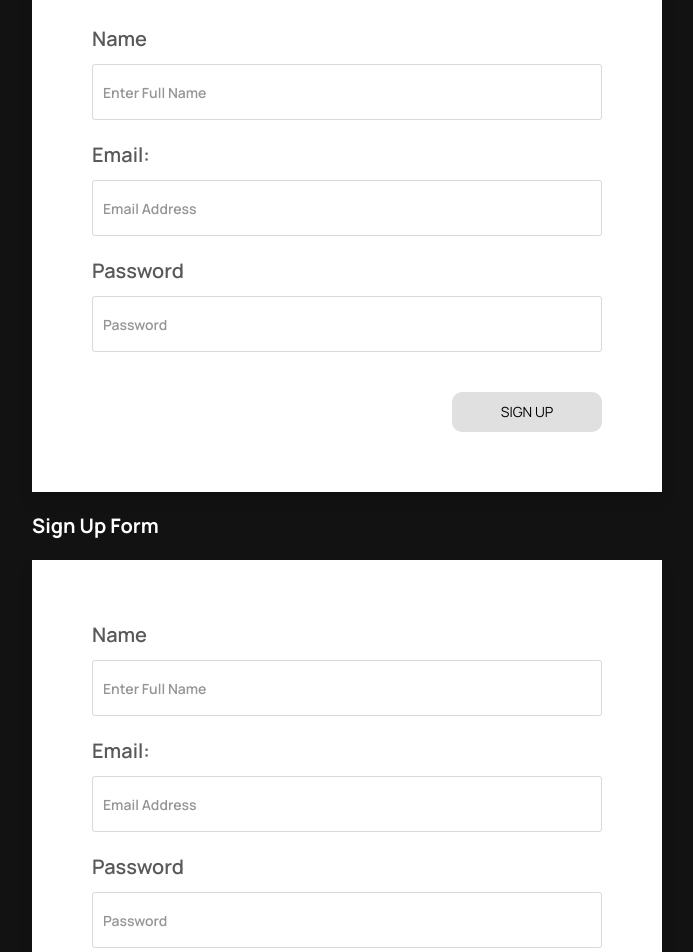
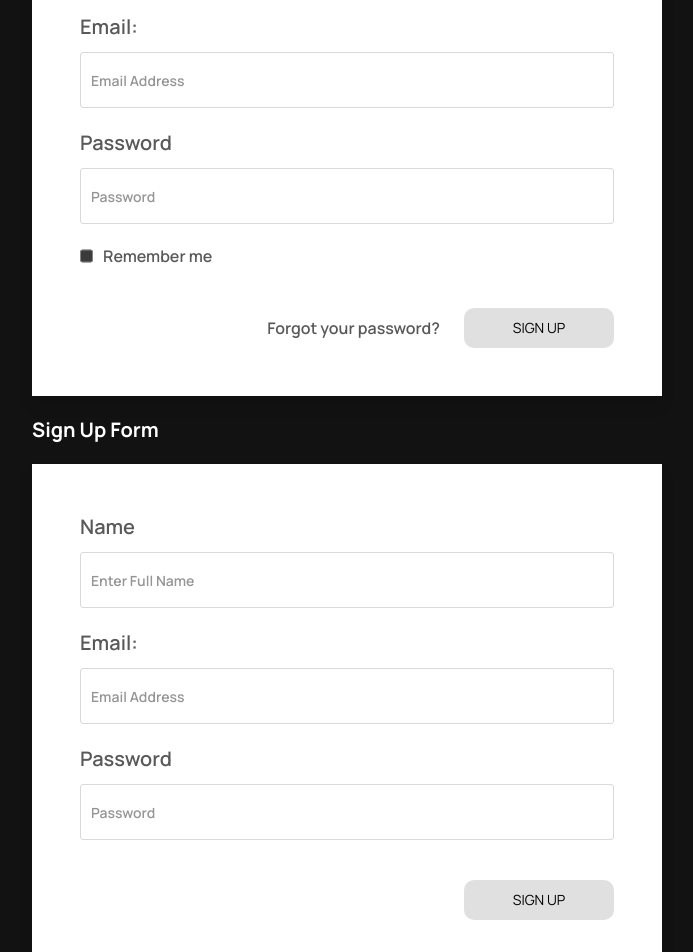
Before and after one commit to AJ1732/capstone_schoolbase_lms, a React (Vite) app: page / in a window 1280 px wide. Shown: the part 520-1472 px from the top of the page, without its empty margins (48-741 px from the left). Built offline with nearby package versions, Linux system fonts and the light colour scheme.

Commit message:
feat: complete login form component

```diff
--- a/src/components/Form/Form.css
+++ b/src/components/Form/Form.css
@@ -27,6 +27,10 @@
   padding: 15px 10px;
 }
 
+fieldset input[type="checkbox"] {
+  background-color: white;
+}
+
 .field input:focus {
   outline: 1px solid #B2B2B2;
 }
--- a/src/components/Form/Forms.jsx
+++ b/src/components/Form/Forms.jsx
@@ -10,8 +10,158 @@ export const validateEmail = (email) => {
     );
 };
 
+// export const validateEmail2 = (email) => {
+//   return String(email)
+//     .toLowerCase()
+//     .match(
+//       /^\w+([\.-]?\w+)*@\w+([\.-]?\w+)*(\.\w{2,3})+$/
+//     );
+// };
+
 
 export const LogInForm = () => {
+  // STATE
+  const [email, setEmail] = useState({
+    value: "",
+    isTouched: false,
+  });
+  const [password, setPassword] = useState({
+    value: "",
+    isTouched: false,
+  });
+  const [remember, setRemember] = useState(false);
+
+  // ERROR MESSAGES
+  const EmailErrorMessage = () => {
+    return (
+      <p className="field-error">Please enter a valid Email Adresss</p>
+    );
+  };
+
+  const PasswordErrorMessage = () => {
+    return (
+      <p className="field-error">Password should have at least 8 characters</p>
+    );
+  };
+
+  const SubmitErrorMessage = () => {
+    return (
+      <p className="field-error">Please complete the form above</p>
+    );
+  };
+
+  // SUBMISSION FUNCTIONS
+  const getIsFormValid = () => {
+    return (
+      validateEmail(email.value) &&
+      password.value.length >= 8
+    );
+  };
+
+  const clearForm = () => {
+    setEmail({
+      value: "",
+      isTouched: false,
+    });
+    setPassword({
+      value: "",
+      isTouched: false,
+    });
+  };
+
+  const handleSubmit = (e) => {
+    e.preventDefault();
+
+    alert("Login successful!");
+    clearForm();
+  };
+
+  return (
+    <div>
+      <form
+        action=""
+        onSubmit={handleSubmit}
+        className={`
+          min-w-[630px] bg-white text-black p-12 drop-shadow-lg
+        `}
+      >
+        <fieldset className='flex flex-col gap-5'>
+          {/* EMAIL */}
+          <div className='field'>
+            <div>
+              <label htmlFor="loginEmail">Email:</label>
+            </div>
+            <input
+              id='loginEmail'
+              type="email"
+              value={email.value}
+              placeholder='Email Address'
+              onChange={(e) => {
+                setEmail({ ...email, value: e.target.value });
+              }}
+              onBlur={() => {
+                setEmail({ ...email, isTouched: true });
+              }}
+            />
+            {
+              email.isTouched && validateEmail(email.value) == null ?
+              ( <EmailErrorMessage /> ) :
+              null
+            }
+          </div>
+
+          {/* PASSWORD */}
+          <div className='field'>
+            <div>
+              <label htmlFor="signupPassword">Password </label>
+            </div>
+            <input
+              id='signupPassword'
+              type="password"
+              value={password.value}
+              placeholder='Password'
+              required
+              onChange={(e) => {
+                setPassword({ ...password, value: e.target.value });
+              }}
+              onBlur={() => {
+                setPassword({ ...password, isTouched: true });
+              }}
+            />
+            {
+              password.isTouched && password.value.length < 8 ?
+              ( <PasswordErrorMessage /> ) :
+              null
+            }
+          </div>
+
+          {/* CHECKBOX */}
+          <div className='flex gap-[10px]'>
+            <input
+              id='remember'
+              type="checkbox"
+              checked={remember}
+              onChange={(e) => {
+                setRemember(e.target.checked);
+              }}
+            />
+            <label htmlFor="remember" className='font-semibold text-[#595959]'>Remember me</label>
+          </div>
+
+          <div className='mt-[20px] self-end flex justify-center items-center gap-6'>
+            <p className='font-semibold text-[#595959]'>Forgot your password?</p>
+
+            {/* SUBMIT BUTTON */}
+            <FormButton disabled={!getIsFormValid()} className={`w-[150px] `}>SIGN UP</ FormButton>
+          </div>
+        </fieldset>
+      </form>
+    </div>
+  )
+}
+
+// SIGNUP FORM
+export const SignUpForm = () => {
   const [fullName, setFullName] = useState("");
   const [email, setEmail] = useState({
     value: "",
@@ -37,14 +187,17 @@ export const LogInForm = () => {
   const getIsFormValid = () => {
     return (
       fullName &&
-      validateEmail(email) &&
+      validateEmail(email.value) &&
       password.value.length >= 8
     );
   };
 
   const clearForm = () => {
     setFullName("");
-    setEmail("");
+    setEmail({
+      value: "",
+      isTouched: false,
+    });
     setPassword({
       value: "",
       isTouched: false,
@@ -64,7 +217,7 @@ export const LogInForm = () => {
         action=""
         onSubmit={handleSubmit}
         className={`
-          min-w-[630px] bg-white text-black p-[60px] drop-shadow-lg
+          min-w-[630px] bg-white text-black p-12 drop-shadow-lg
         `}
       >
         <fieldset className='flex flex-col gap-5'>
@@ -101,7 +254,7 @@ export const LogInForm = () => {
               }}
             />
             {
-              email.isTouched && validateEmail(email) == null ?
+              email.isTouched && validateEmail(email.value) == null ?
               ( <EmailErrorMessage /> ) :
               null
             }
@@ -139,132 +292,3 @@ export const LogInForm = () => {
     </div>
   )
 }
-
-export const SignUpForm = () => {
-  const [fullName, setFullName] = useState("");
-  const [email, setEmail] = useState({
-    value: "",
-    isTouched: false,
-  });
-  const [password, setPassword] = useState({
-    value: "",
-    isTouched: false,
-  });
-
-  const EmailErrorMessage = () => {
-    return (
-      <p className="field-error">Please enter a valid Email Adresss</p>
-    );
-  };
-
-  const PasswordErrorMessage = () => {
-    return (
-      <p className="field-error">Password should have at least 8 characters</p>
-    );
-  };
-
-  const getIsFormValid = () => {
-    return (
-      fullName &&
-      validateEmail(email) &&
-      password.value.length >= 8
-    );
-  };
-
-  const clearForm = () => {
-    setFullName("");
-    setEmail("");
-    setPassword({
-      value: "",
-      isTouched: false,
-    })
-  };
-
-  const handleSubmit = (e) => {
-    e.preventDefault();
-
-    alert("Account created!");
-    clearForm();
-  };
-
-  return (
-    <div>
-      <form
-        action=""
-        onSubmit={handleSubmit}
-        className={`
-          min-w-[630px] bg-white text-black p-[60px] drop-shadow-lg
-        `}
-      >
-        <fieldset className='flex flex-col gap-5'>
-          {/* NAME */}
-          <div className='field'>
-            <div>
-              <label htmlFor="fullName">Name </label>
-            </div>
-            <input
-              id='fullName'
-              type="text"
-              value={fullName}
-              placeholder='Enter Full Name'
-              required
-              onChange={(e) => setFullName(e.target.value)}
-            />
-          </div>
-
-          {/* EMAIL */}
-          <div className='field'>
-            <div>
-              <label htmlFor="email">Email:</label>
-            </div>
-            <input
-              id='email'
-              type="email"
-              value={email.value}
-              placeholder='Email Address'
-              onChange={(e) => {
-                setEmail({ ...email, value: e.target.value });
-              }}
-              onBlur={() => {
-                setEmail({ ...email, isTouched: true });
-              }}
-            />
-            {
-              email.isTouched && validateEmail(email) == null ?
-              ( <EmailErrorMessage /> ) :
-              null
-            }
-          </div>
-
-          {/* PASSWORD */}
-          <div className='field'>
-            <div>
-              <label htmlFor="password">Password </label>
-            </div>
-            <input
-              id='password'
-              type="password"
-              value={password.value}
-              placeholder='Password'
-              required
-              onChange={(e) => {
-                setPassword({ ...password, value: e.target.value });
-              }}
-              onBlur={() => {
-                setPassword({ ...password, isTouched: true });
-              }}
-            />
-            {
-              password.isTouched && password.value.length < 8 ?
-              ( <PasswordErrorMessage /> ) :
-              null
-            }
-          </div>
-
-          {/* SUBMIT BUTTON */}
-          <FormButton disabled={!getIsFormValid()} className={`w-[150px] mt-[20px] self-end`}>SIGN UP</ FormButton>
-        </fieldset>
-      </form>
-    </div>
-  )
-}
```
